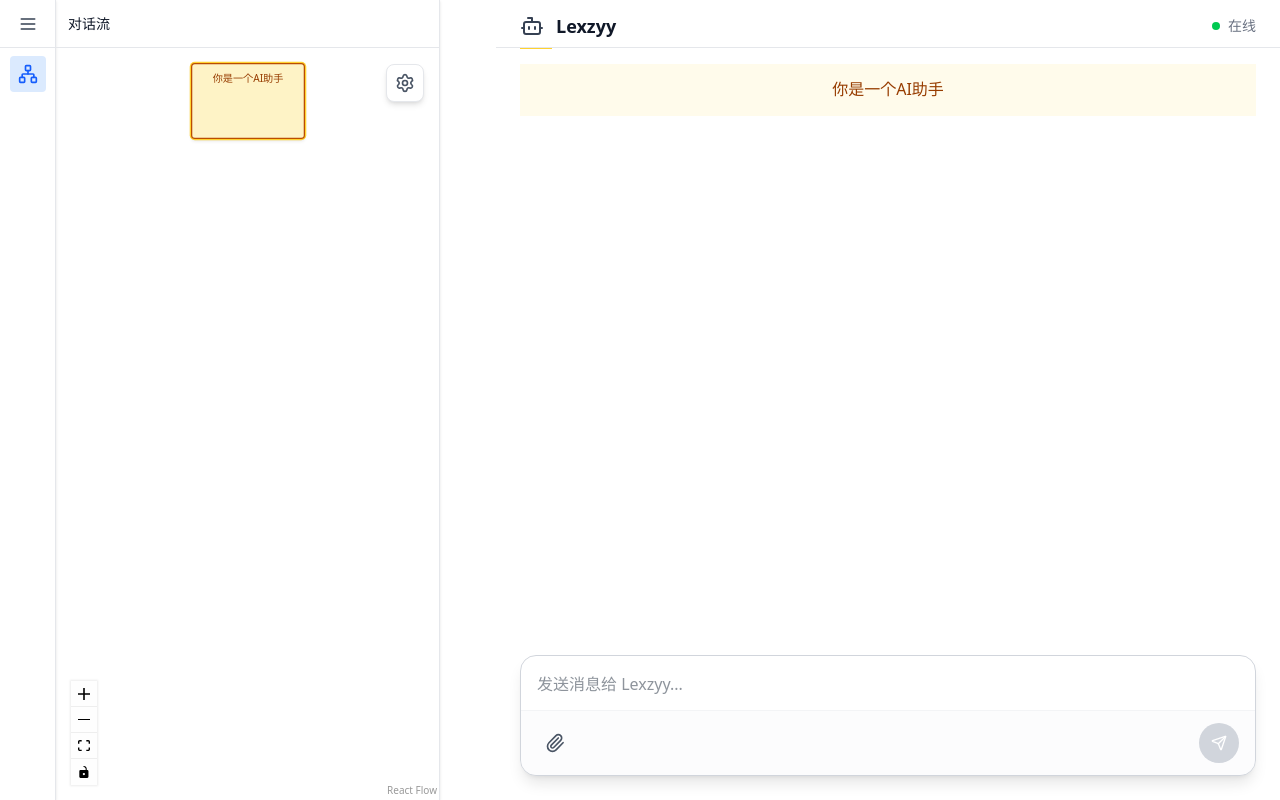
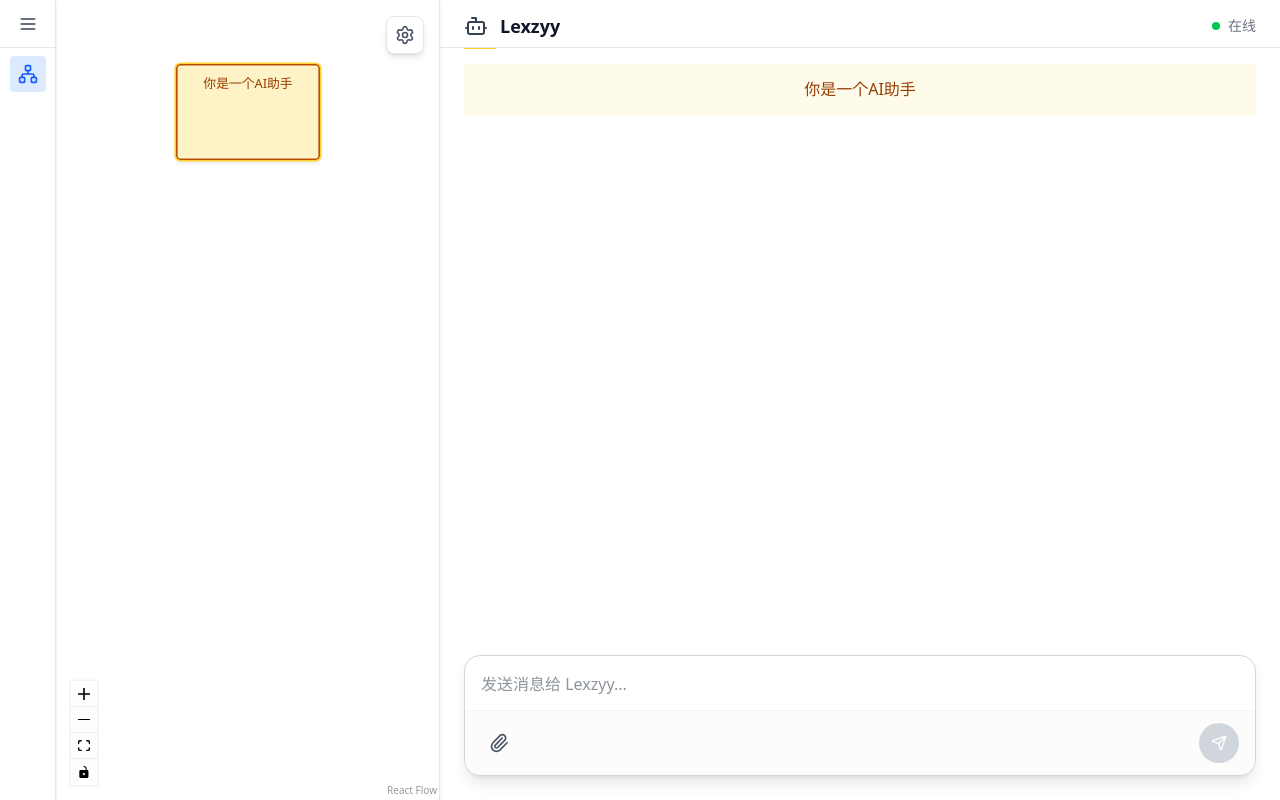
Before and after one commit to xzandyy/Lexzyy, a Next.js app: page / in a window 1280 px wide. Built offline with nearby package versions, Linux system fonts and the light colour scheme.

Commit message:
style: 优化指针样式，侧边栏样式

```diff
--- a/app/globals.css
+++ b/app/globals.css
@@ -1,4 +1,8 @@
 @import "tailwindcss";
+
+@theme {
+  --breakpoint-ml: 56rem; /* 896px - 介于 md(48rem/768px) 和 lg(64rem/1024px) 之间 */
+}
 
 /* 自定义输入框滚动条样式 */
 textarea::-webkit-scrollbar {
--- a/app/page.tsx
+++ b/app/page.tsx
@@ -1,6 +1,5 @@
 "use client";
 
-import { useMemo } from "react";
 import { Network } from "lucide-react";
 import ChatHeader from "@/components/chat-header";
 import ChatList from "@/components/chat-list";
@@ -26,12 +25,16 @@ export default function Home() {
     handleStyleConfigChange,
   } = useChatFlow();
 
-  const chatflow = useMemo(
-    () => ({
+  return (
+    <div className="h-screen w-screen flex overflow-hidden bg-white">
+      <LeftSidebar
+        defaultActiveTabId="chat-flow"
+        tabs={[
+          {
             id: "chat-flow",
             icon: Network,
             label: "对话流",
-      component: (
+            render: () => (
               <ChatFlow
                 autoFitViewNode={autoFitViewNode}
                 nodes={flowElements.nodes}
@@ -40,17 +43,11 @@ export default function Home() {
                 onStyleConfigChange={handleStyleConfigChange}
               />
             ),
-    }),
-    [autoFitViewNode, flowElements, flowCSSVariables, handleStyleConfigChange],
-  );
+          },
+        ]}
+      />
 
-  const leftSidebarTabs = useMemo(() => [chatflow], [chatflow]);
-
-  return (
-    <div className="h-screen w-screen flex overflow-hidden bg-white">
-      <LeftSidebar defaultActiveTabId="chat-flow" tabs={leftSidebarTabs} />
-
-      <div className="pl-14 flex-1 flex flex-col min-w-0">
+      <div className="flex-1 flex flex-col min-w-0">
         <ChatHeader status={status} />
 
         <ChatList
--- a/components/chat-flow/index.tsx
+++ b/components/chat-flow/index.tsx
@@ -58,7 +58,7 @@ function ChatFlowInner({ autoFitViewNode, nodes, edges, flowCSSVariables, onStyl
           minZoom={0.2}
           fitView
           fitViewOptions={{
-            padding: { top: "2%", bottom: "88%" },
+            padding: { bottom: "80%" },
             maxZoom: shareConfigs.zoom,
           }}
         >
--- a/components/chat-input/action-button.tsx
+++ b/components/chat-input/action-button.tsx
@@ -47,7 +47,7 @@ const ActionButton = memo(function ActionButton({
       onClick={onClick}
       disabled={disabled}
       className={`flex items-center justify-center text-white rounded-full transition-all duration-200 p-3 w-10 h-10 ${
-        disabled ? "bg-gray-300 cursor-not-allowed" : "bg-black hover:bg-gray-800 active:bg-gray-900"
+        disabled ? "bg-gray-300 cursor-not-allowed" : "bg-black hover:bg-gray-800 active:bg-gray-900 cursor-pointer"
       }`}
       title={tooltip}
     >
--- a/components/left-sidebar/index.tsx
+++ b/components/left-sidebar/index.tsx
@@ -1,5 +1,5 @@
 import { LucideIcon, Menu } from "lucide-react";
-import { ReactNode, useState, memo, useCallback } from "react";
+import { ReactNode, useState, useCallback } from "react";
 import { motion } from "framer-motion";
 import TabButton from "./tab-button";
 
@@ -9,11 +9,11 @@ export interface LeftSidebarProps {
     id: string;
     icon: LucideIcon;
     label: string;
-    component: ReactNode;
+    render: () => ReactNode;
   }[];
 }
 
-const LeftSidebar = memo(function LeftSidebar({ tabs, defaultActiveTabId }: LeftSidebarProps) {
+export default function LeftSidebar({ tabs, defaultActiveTabId }: LeftSidebarProps) {
   const [isCollapsed, setIsCollapsed] = useState(false);
   const [activeTabId, setActiveTabId] = useState<string | null>(defaultActiveTabId);
 
@@ -37,28 +37,29 @@ const LeftSidebar = memo(function LeftSidebar({ tabs, defaultActiveTabId }: Left
     <motion.div
       initial={false}
       animate={{
-        width: isCollapsed ? 56 : 4 * (14 + 96),
+        width: isCollapsed ? 56 : 4 * 110,
       }}
       transition={{
         duration: 0.2,
         ease: "easeInOut",
       }}
-      className="bg-white border-r border-gray-200 h-full overflow-hidden flex z-100 shadow-sm"
+      className="overflow-hidden z-100 border-r border-gray-200 shadow-sm ml:relative absolute left-0 top-0 bottom-0"
     >
+      <div className="w-110 h-full flex bg-white">
         <div className="h-full w-14 flex flex-col border-r border-gray-200 shadow-sm">
-        {/* 展开/关闭 */}
+          {/* open/close */}
           <div className="h-12 border-b border-gray-200 flex flex-row space-x-1">
             <button
               onClick={handleToggleCollapse}
-            className="flex-1 text-gray-700 hover:bg-gray-100 rounded transition-colors"
+              className="flex-1 text-gray-700 hover:bg-gray-100 rounded transition-colors cursor-pointer"
               title="展开/收起侧边栏"
             >
               <Menu className="w-5 h-5 mx-auto" />
             </button>
           </div>
 
-        {/* 功能按钮 */}
-        <div className="w-14 flex-1 flex flex-col items-center py-2 space-y-1">
+          {/* tabs */}
+          <div className="flex-1 flex flex-col items-center py-2 space-y-1">
             {tabs.map((item) => (
               <TabButton
                 key={item.id}
@@ -72,15 +73,9 @@ const LeftSidebar = memo(function LeftSidebar({ tabs, defaultActiveTabId }: Left
           </div>
         </div>
 
-      {/* 功能面板区域 */}
-      <div className="flex flex-col h-full">
-        <div className="h-12 border-b border-gray-200 flex items-center px-3">
-          {currentItem && <h2 className="text-sm font-medium text-gray-900">{currentItem.label}</h2>}
-        </div>
-        <div className="w-96 flex-1 min-h-0">{currentItem && currentItem.component}</div>
+        {/* content */}
+        <div className="flex-1 flex flex-col h-full">{currentItem && currentItem.render()}</div>
       </div>
     </motion.div>
   );
-});
-
-export default LeftSidebar;
+}
--- a/components/left-sidebar/tab-button.tsx
+++ b/components/left-sidebar/tab-button.tsx
@@ -19,7 +19,7 @@ const TabButton = memo(function TabButton({
   return (
     <button
       onClick={() => onClick(id)}
-      className={`p-2 rounded transition-colors ${isActive ? "bg-blue-100 text-blue-600" : "text-gray-600 hover:bg-gray-100"}`}
+      className={`p-2 cursor-pointer rounded transition-colors ${isActive ? "bg-blue-100 text-blue-600" : "text-gray-600 hover:bg-gray-100"}`}
       title={label}
     >
       <Icon className="w-5 h-5" />
```
Lines whose indentation alone changed are shown as unchanged.
